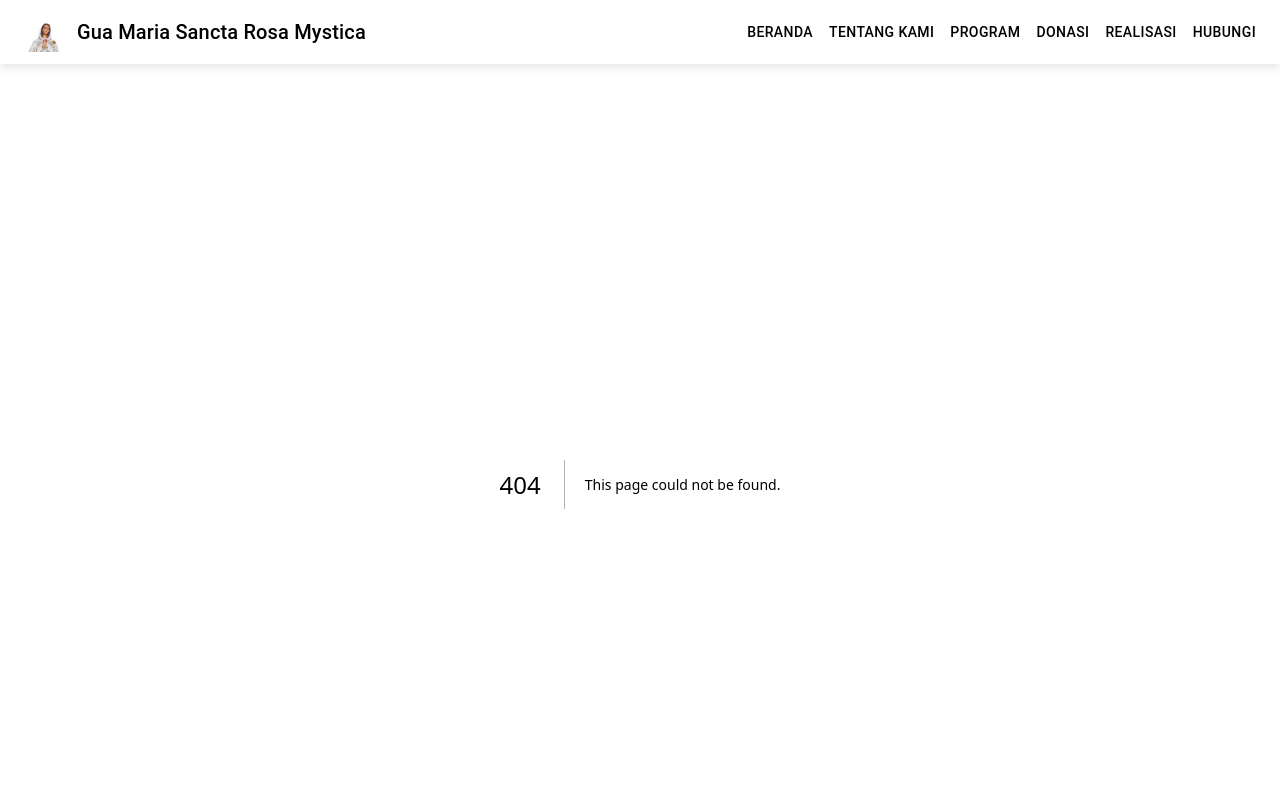
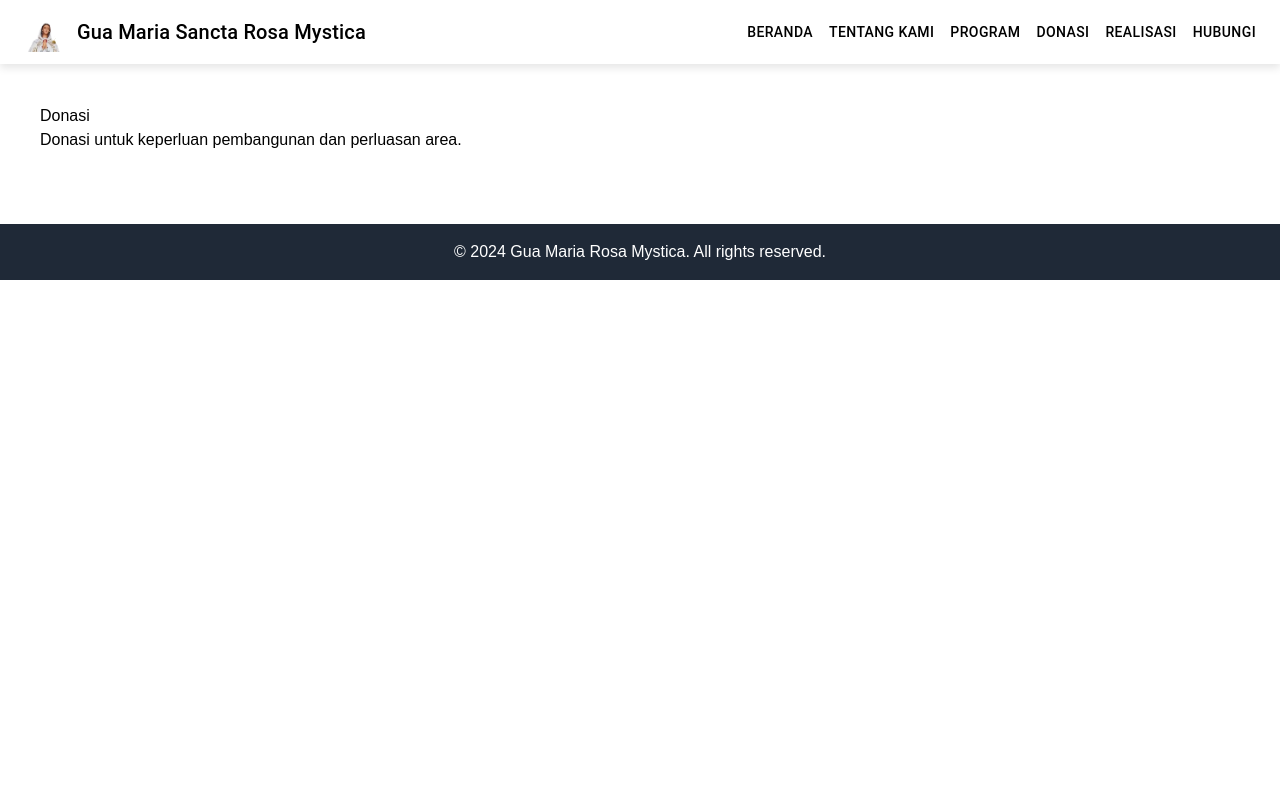
Before and after one commit to jharrvis/Website-GMSRM-Donasi, a Next.js app: page /donasi in a window 1280 px wide. Before the commit this address had no page. Shown: the top 800 px of the page. Built offline with nearby package versions, Linux system fonts and the light colour scheme.

Commit message:
Update halaman baru

```diff
--- /dev/null
+++ b/app/donasi/page.js
@@ -0,0 +1,11 @@
+export default function DonasiPage() {
+    return (
+      <main>
+        <h1>Donasi</h1>
+        <p>
+          Donasi untuk keperluan pembangunan dan perluasan area.
+        </p>
+      </main>
+    )
+
+}
--- /dev/null
+++ b/app/hubungi/page.js
@@ -0,0 +1,10 @@
+export default function HubungiPage() {
+    return (
+      <main>
+        <h1>Hubungi</h1>
+        <p>
+          Hubungi kami untuk informasi lebih lanjut.
+        </p>
+      </main>
+    );
+  }
--- /dev/null
+++ b/app/realisasi/page.js
@@ -0,0 +1,10 @@
+export default function RealisasiPage() {
+    return (
+      <main>
+        <h1>Realisasi</h1>
+        <p>
+          Realisasi pembangunan dan perluasan area.
+        </p>
+      </main>
+    )
+}
```
